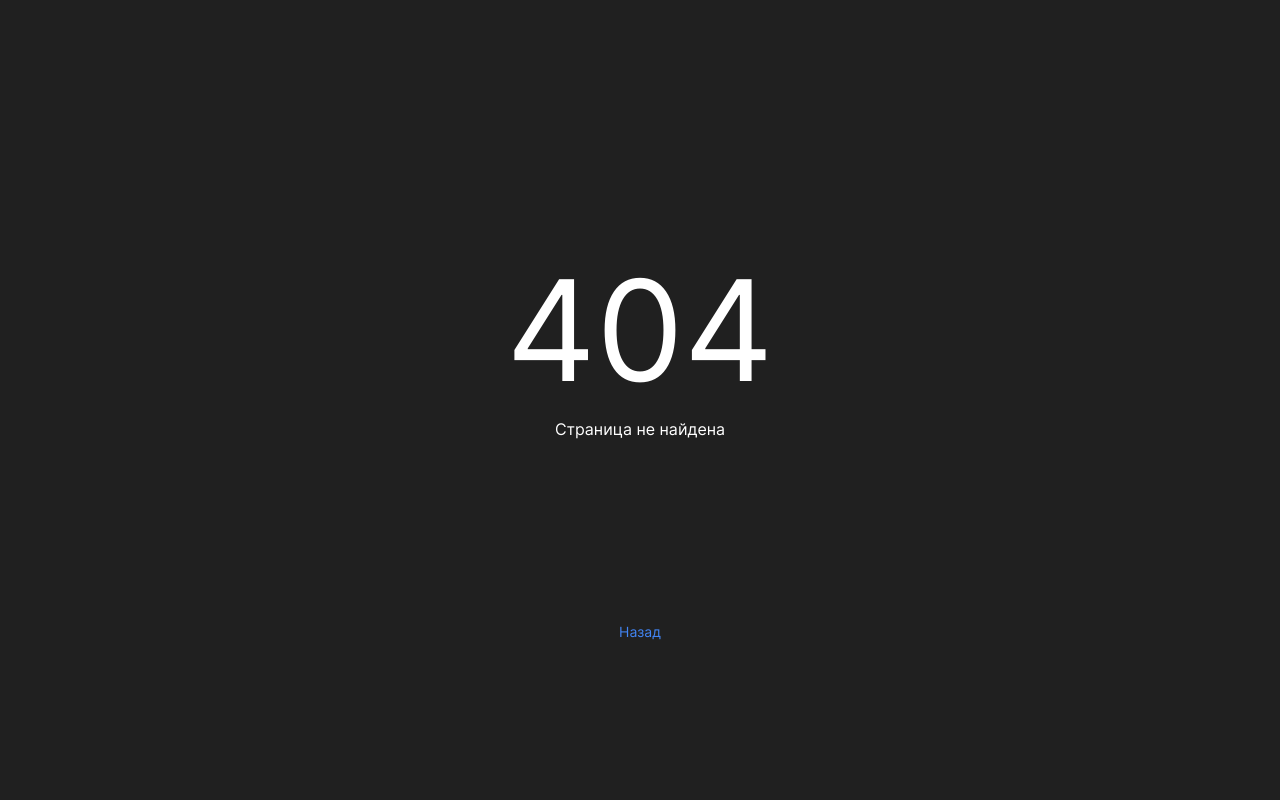
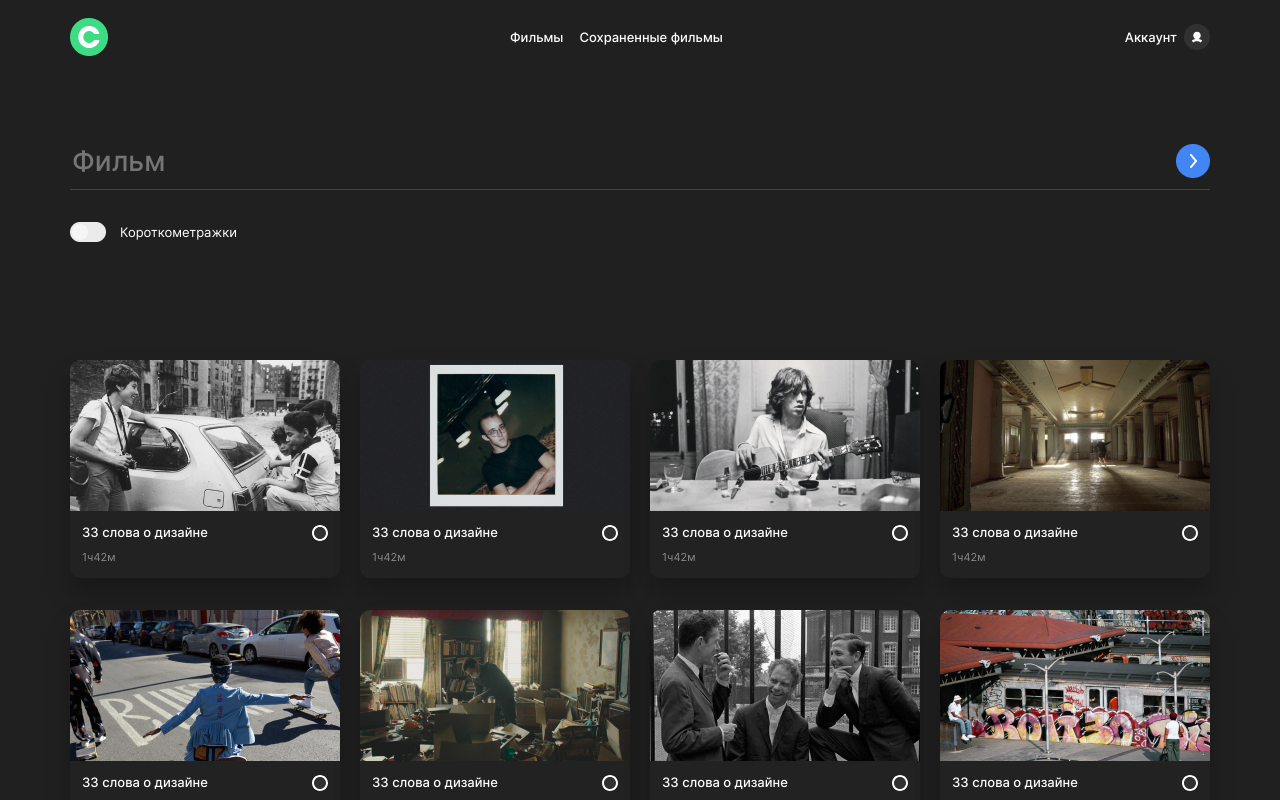
Before and after one commit to ValentinaNovoseletskaya/movies-explorer-frontend, a React (Create React App) app: page /movies in a window 1280 px wide. Before the commit this address had no page. Shown: the top 800 px of the page. Built offline with nearby package versions, Linux system fonts and the light colour scheme.

Commit message:
change films to Movies

```diff
--- a/src/components/App/App.js
+++ b/src/components/App/App.js
@@ -9,8 +9,8 @@ import Login from '../Login/Login';
 import NotFoundPage from '../NotFoundPage/NotFoundPage';
 import Profile from '../Profile/Profile';
 import Search from '../Search/Search';
-import Films from '../Films/Films';
-import SavedFilms from '../SavedFilms/SavedFilms';
+import Movies from '../Movies/Movies';
+import SavedMovies from '../SavedMovies/SavedMovies';
 import Popup from '../Popup/Popup';
 import {userData} from '../../utils/userData'
 
@@ -45,11 +45,11 @@ function App() {
                     <Route path="/profile" element={
                         <><Header handleMenuClick={handleMenuClick}/><Profile user={currentUser} /></>
                     } />
-                    <Route path="/films" element={
-                        <><Header handleMenuClick={handleMenuClick}/><Search /><Films /><Footer /></>
+                    <Route path="/movies" element={
+                        <><Header handleMenuClick={handleMenuClick}/><Search /><Movies /><Footer /></>
                     } />
-                    <Route path="/savedfilms" element={
-                        <><Header handleMenuClick={handleMenuClick}/><Search /><SavedFilms /><Footer /></>
+                    <Route path="/saved-movies" element={
+                        <><Header handleMenuClick={handleMenuClick}/><Search /><SavedMovies /><Footer /></>
                     } />
                     <Route path="*" element={<NotFoundPage />} />
                 </Routes>
--- a/src/components/HeaderMenu/HeaderMenu.js
+++ b/src/components/HeaderMenu/HeaderMenu.js
@@ -17,8 +17,8 @@ function HeaderMenu({isMainPage, handleMenuClick}) {
             :
             <>
                 <div className="header-menu__films">
-                    <Link to="/films" className="header-menu__link">Фильмы</Link>
-                    <Link to="/savedfilms" className="header-menu__link">Сохраненные фильмы</Link>
+                    <Link to="/movies" className="header-menu__link">Фильмы</Link>
+                    <Link to="/saved-movies" className="header-menu__link">Сохраненные фильмы</Link>
                 </div>
                 <div className="header-menu__profile">
                     <Link to="/profile" className="header-menu__link">Аккаунт
--- a/src/components/Films/Films.js
+++ b/src/components/Movies/Movies.js
@@ -1,5 +1,5 @@
 
-import './Films.css';
+import './Movies.css';
 import film1 from '../../images/film1.jpg';
 import film2 from '../../images/film2.jpg';
 import film3 from '../../images/film3.jpg';
@@ -17,7 +17,7 @@ import film14 from '../../images/film14.jpg';
 import film15 from '../../images/film15.jpg';
 import film16 from '../../images/film16.jpg';
 
-function Films() {
+function Movies() {
 
 
     return (
@@ -159,4 +159,4 @@ function Films() {
     );
 }
 
-export default Films;
+export default Movies;
--- a/src/components/Popup/Popup.js
+++ b/src/components/Popup/Popup.js
@@ -8,8 +8,8 @@ function Popup({isMenuOpen, handleCloseMenuClick}) {
                 <button className="popup__close-button" onClick={handleCloseMenuClick}></button>
                 <div className="popup__menu">
                     <Link to="/" className="popup__main">Главная</Link>
-                    <Link to="/films" className="popup__films">Фильмы</Link>
-                    <Link to="/savedfilms" className="popup__saved-films">Сохраненные фильмы</Link>
+                    <Link to="/movies" className="popup__films">Фильмы</Link>
+                    <Link to="/saved-movies" className="popup__saved-films">Сохраненные фильмы</Link>
                 </div>
                 <div className="popup__profile">
                     <Link to="/profile" className="popup__profile-link">Аккаунт
--- a/src/components/SavedFilms/SavedFilms.js
+++ b/src/components/SavedMovies/SavedMovies.js
@@ -1,9 +1,9 @@
-import './SavedFilms.css';
+import './SavedMovies.css';
 import film1 from '../../images/film1.jpg';
 import film2 from '../../images/film2.jpg';
 import film3 from '../../images/film3.jpg';
 
-function SavedFilms() {
+function SavedMovies() {
 
     return (
         <section className="films">
@@ -37,4 +37,4 @@ function SavedFilms() {
     );
 }
 
-export default SavedFilms;
+export default SavedMovies;
```
Also changed, not shown: src/components/Movies/Movies.css (renamed from src/components/Films/Films.css), src/components/SavedMovies/SavedMovies.css (renamed from src/components/SavedFilms/SavedFilms.css).
